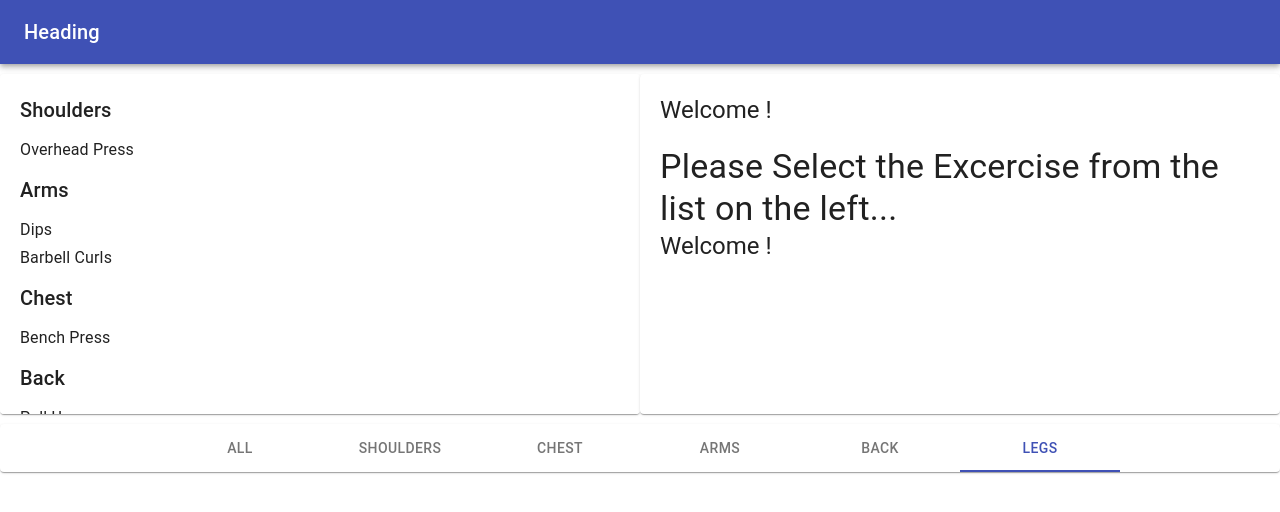
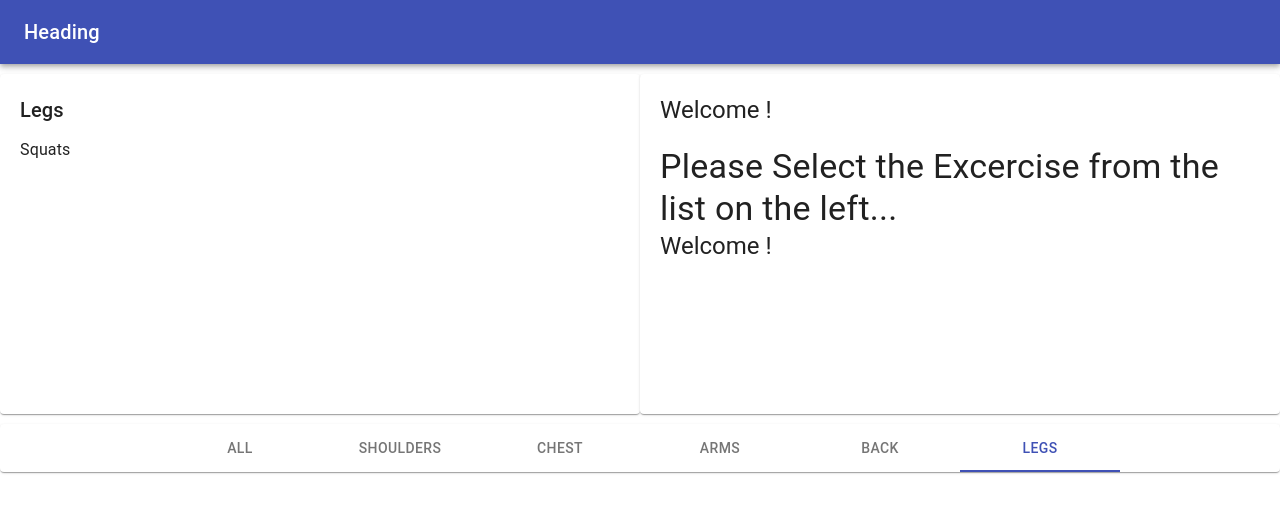
Before and after one commit to singharpan/MaterialUI, a React (Create React App) app: page / in a window 1280 px wide. Shown: the top 512 px of the page. Built offline with nearby package versions, Linux system fonts and the light colour scheme.

Commit message:
excercises for specifiec body part

```diff
--- a/src/App.js
+++ b/src/App.js
@@ -36,7 +36,7 @@ class App extends Component {
     return (
       <React.Fragment>
         <Header />
-        <MainBody excercies={excercies} />
+        <MainBody excercies={excercies} category={category} />
         <Footer
           muscles={muscles}
           category={category}
--- a/src/MainBody.js
+++ b/src/MainBody.js
@@ -8,7 +8,7 @@ import {
   ListItemText,
 } from "@material-ui/core";
 
-const MainBody = ({ excercies }) => {
+const MainBody = ({ excercies, category }) => {
   const style = {
     paper: {
       marginTop: 10,
@@ -24,7 +24,8 @@ const MainBody = ({ excercies }) => {
       <Grid container>
         <Grid item xs>
           <Paper style={style.paper}>
-            {excercies.map(([group, exercises]) => (
+            {excercies.map(([group, exercises]) =>
+              !category || category === group ? (
                 <React.Fragment>
                   <Typography
                     variant="h6"
@@ -38,7 +39,8 @@ const MainBody = ({ excercies }) => {
                     ))}
                   </List>
                 </React.Fragment>
-            ))}
+              ) : null
+            )}
           </Paper>
         </Grid>
         <Grid item xs>
```
Lines whose indentation alone changed are shown as unchanged.
